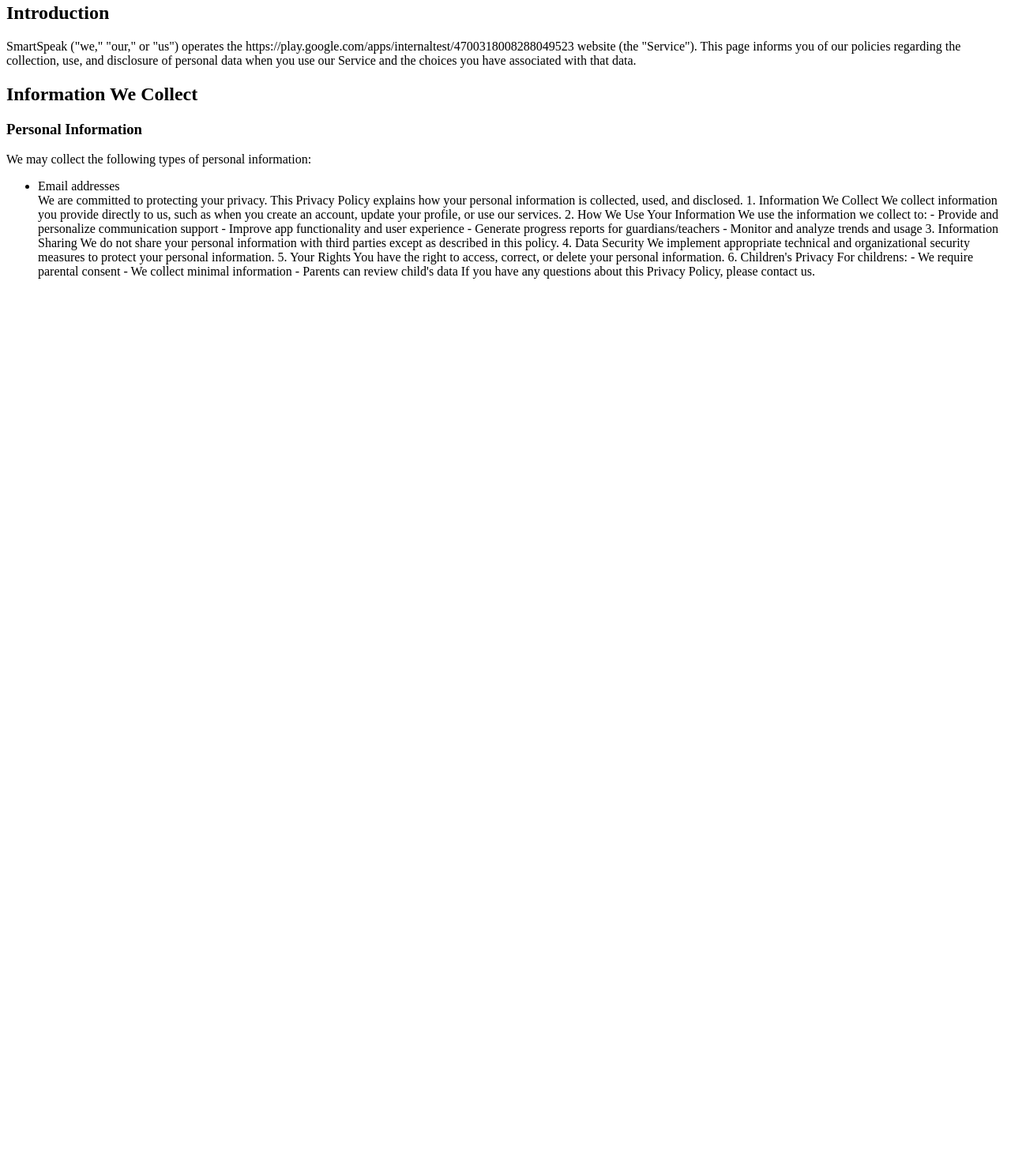
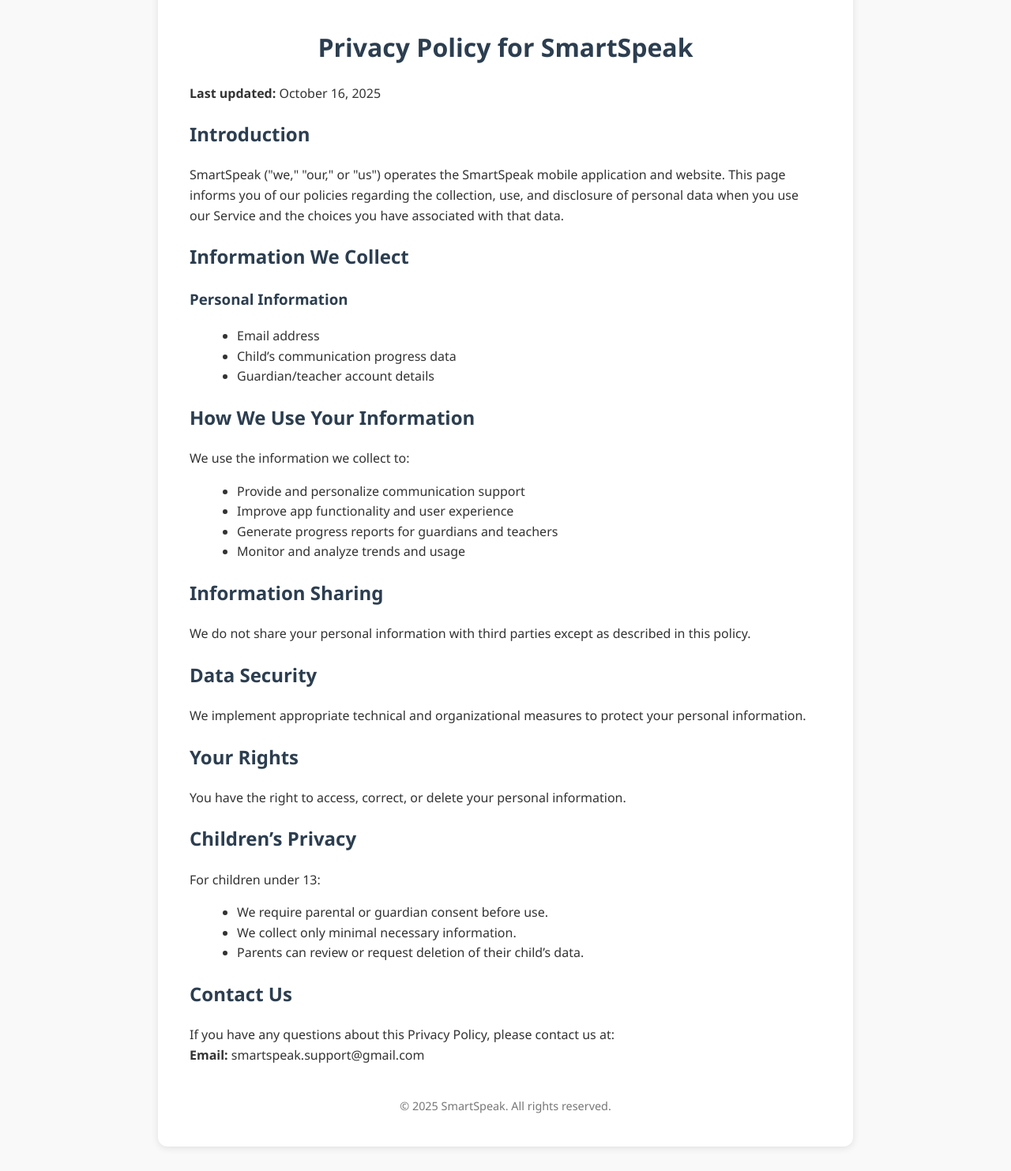
Before and after one commit to Meta0331/PrivacyPolicy, a plain HTML site: page privacyPolicy.html in a window 1280 px wide. Shown: the part 77-1560 px from the top of the page at 79% size. Before the commit the page ends 800 px from the top, so only its background shows below. Drawn offline with Linux system fonts and the light colour scheme.

Commit message:
Update privacyPolicy.html

```diff
--- a/privacyPolicy.html
+++ b/privacyPolicy.html
@@ -1,38 +1,120 @@
 <!DOCTYPE html>
 <html lang="en">
 <head>
-    <meta charset="UTF-8">
-    <meta name="viewport" content="width=<h1>Privacy Policy for SmartSpeak</h1></p><p><strong>Last updated:</strong> 10/16/2025</p><p><h2>Introduction</h2></p><p>SmartSpeak ("we," "our," or "us") operates the https://play.google.com/apps/internaltest/4700318008288049523 website (the "Service"). This page informs you of our policies regarding the collection, use, and disclosure of personal data when you use our Service and the choices you have associated with that data.</p><p><h2>Information We Collect</h2></p><p><h3>Personal Information</h3></p><p>We may collect the following types of personal information:</p><p><ul><li>Email addresses</li>
-We are committed to protecting your privacy. This Privacy Policy explains how your personal information is collected, used, and disclosed.
+  <meta charset="UTF-8">
+  <meta name="viewport" content="width=device-width, initial-scale=1.0">
+  <title>Privacy Policy - SmartSpeak</title>
+  <style>
+    body {
+      font-family: "Segoe UI", Arial, sans-serif;
+      background-color: #f9f9f9;
+      color: #333;
+      line-height: 1.6;
+      margin: 0;
+      padding: 0;
+    }
 
-1. Information We Collect
-We collect information you provide directly to us, such as when you create an account, update your profile, or use our services.
+    .container {
+      max-width: 800px;
+      margin: 50px auto;
+      background: #fff;
+      padding: 40px;
+      border-radius: 12px;
+      box-shadow: 0 2px 10px rgba(0, 0, 0, 0.1);
+    }
 
-2. How We Use Your Information
-We use the information we collect to:
-  - Provide and personalize communication support
-  - Improve app functionality and user experience
-  - Generate progress reports for guardians/teachers
-  - Monitor and analyze trends and usage
+    h1, h2, h3 {
+      color: #2c3e50;
+    }
 
-3. Information Sharing
-We do not share your personal information with third parties except as described in this policy.
+    h1 {
+      text-align: center;
+      margin-bottom: 20px;
+    }
 
-4. Data Security
-We implement appropriate technical and organizational security measures to protect your personal information.
+    ul {
+      margin-left: 20px;
+    }
 
-5. Your Rights
-You have the right to access, correct, or delete your personal information.
+    p {
+      margin-bottom: 16px;
+    }
 
-6. Children's Privacy
-For childrens:
-  - We require parental consent
-  - We collect minimal information
-  - Parents can review child's data
+    footer {
+      text-align: center;
+      margin-top: 40px;
+      font-size: 0.9em;
+      color: #777;
+    }
 
-If you have any questions about this Privacy Policy, please contact us.
+    a {
+      color: #0078ff;
+      text-decoration: none;
+    }
+
+    a:hover {
+      text-decoration: underline;
+    }
+  </style>
 </head>
 <body>
+  <div class="container">
+    <h1>Privacy Policy for SmartSpeak</h1>
+    <p><strong>Last updated:</strong> October 16, 2025</p>
 
+    <h2>Introduction</h2>
+    <p>
+      SmartSpeak ("we," "our," or "us") operates the SmartSpeak mobile application and website.
+      This page informs you of our policies regarding the collection, use, and disclosure of personal data
+      when you use our Service and the choices you have associated with that data.
+    </p>
+
+    <h2>Information We Collect</h2>
+    <h3>Personal Information</h3>
+    <ul>
+      <li>Email address</li>
+      <li>Child’s communication progress data</li>
+      <li>Guardian/teacher account details</li>
+    </ul>
+
+    <h2>How We Use Your Information</h2>
+    <p>We use the information we collect to:</p>
+    <ul>
+      <li>Provide and personalize communication support</li>
+      <li>Improve app functionality and user experience</li>
+      <li>Generate progress reports for guardians and teachers</li>
+      <li>Monitor and analyze trends and usage</li>
+    </ul>
+
+    <h2>Information Sharing</h2>
+    <p>We do not share your personal information with third parties except as described in this policy.</p>
+
+    <h2>Data Security</h2>
+    <p>We implement appropriate technical and organizational measures to protect your personal information.</p>
+
+    <h2>Your Rights</h2>
+    <p>You have the right to access, correct, or delete your personal information.</p>
+
+    <h2>Children’s Privacy</h2>
+    <p>
+      For children under 13:
+      <ul>
+        <li>We require parental or guardian consent before use.</li>
+        <li>We collect only minimal necessary information.</li>
+        <li>Parents can review or request deletion of their child’s data.</li>
+      </ul>
+    </p>
+
+    <h2>Contact Us</h2>
+    <p>
+      If you have any questions about this Privacy Policy, please contact us at:
+      <br>
+      <strong>Email:</strong> smartspeak.support@gmail.com
+    </p>
+
+    <footer>
+      &copy; 2025 SmartSpeak. All rights reserved.
+    </footer>
+  </div>
 </body>
 </html>
```
